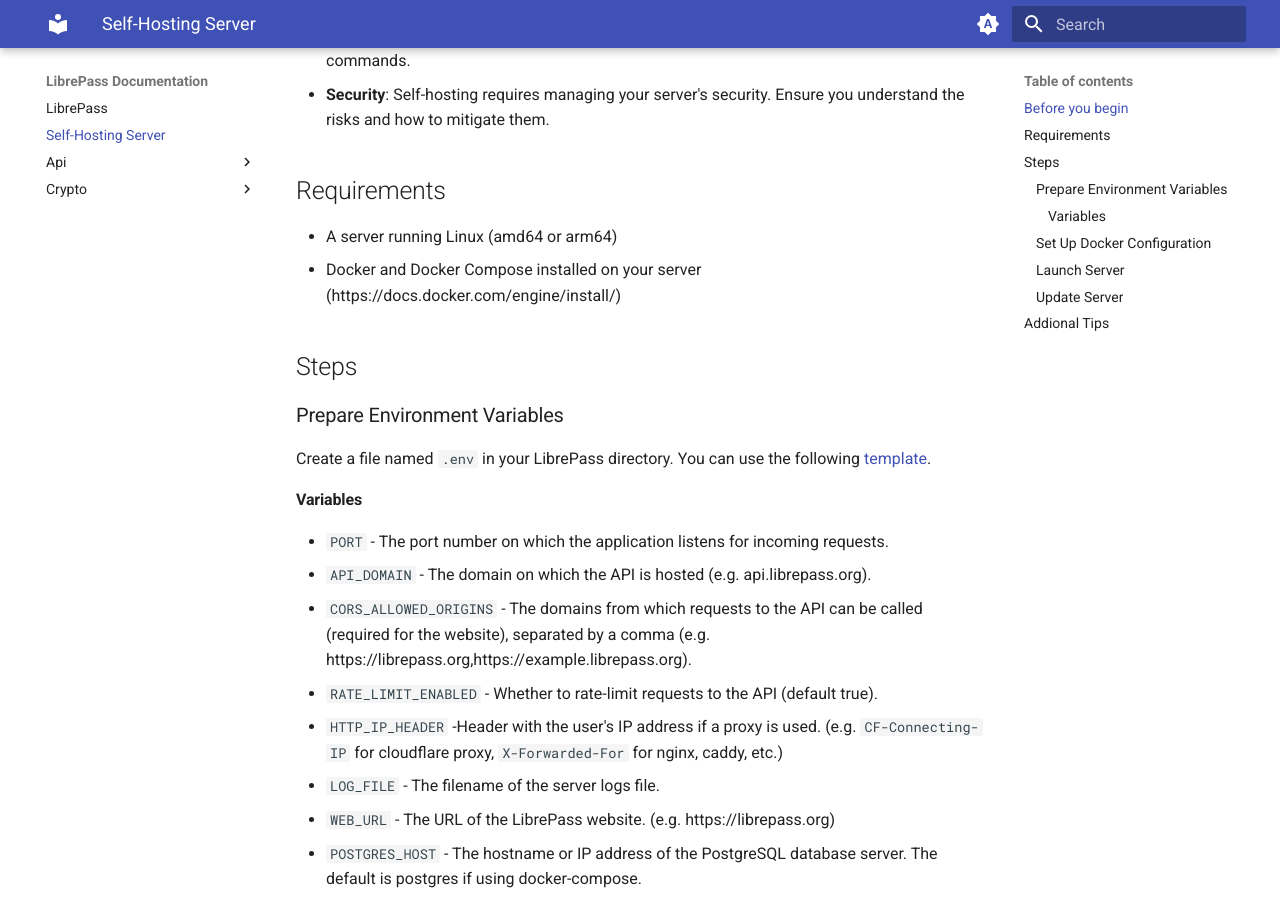
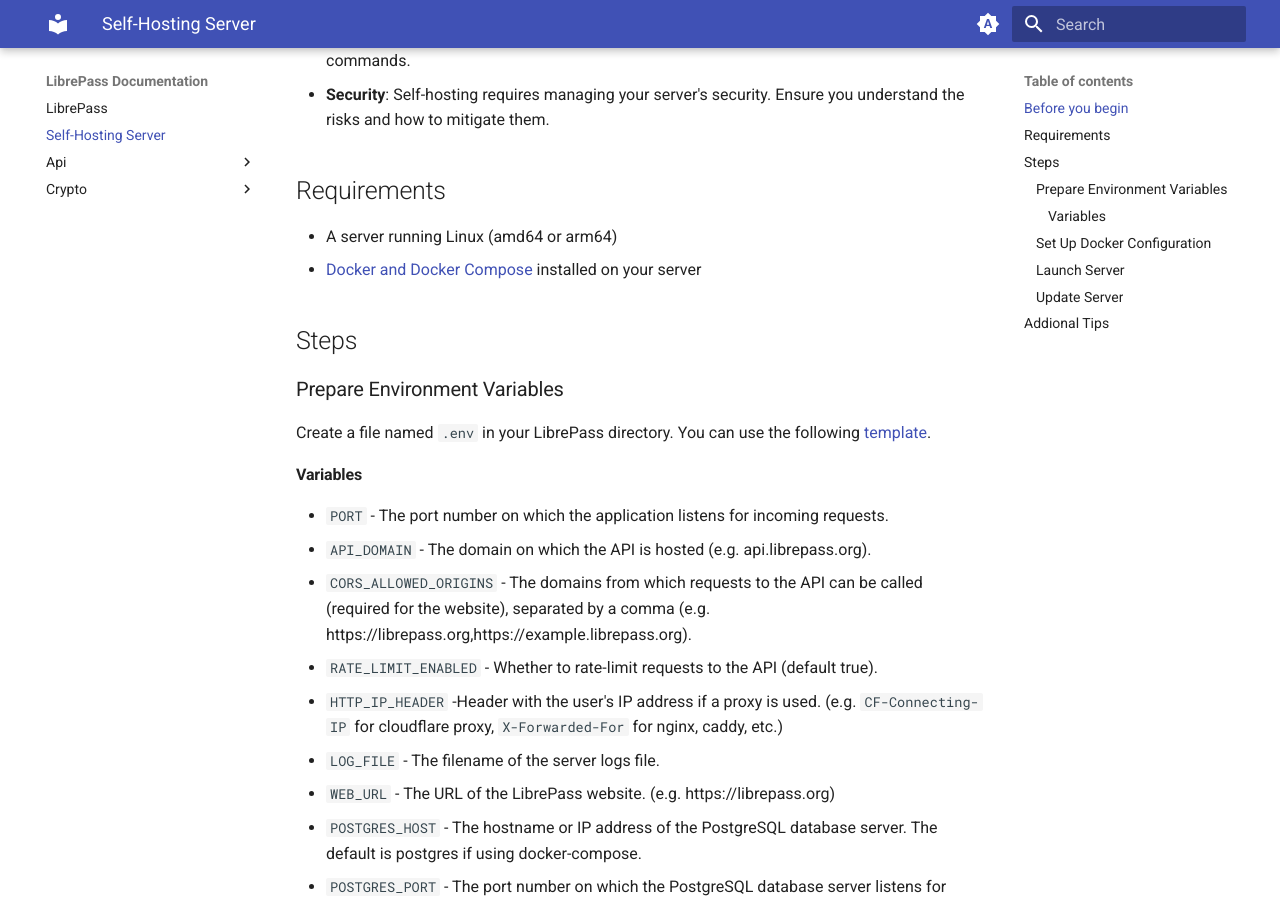
Before and after one commit to LibrePass/LibrePass-Docs, an MkDocs documentation site: the page built from docs/self-hosting.md, in a window 1280 px wide and 900 px high, scrolled down 325 px. Built offline with MkDocs 1.6.1 and Material for MkDocs 9.7.7, drawn with Linux system fonts in a browser that asks for light colours.

Commit message:
Fix link to the docker install docs

```diff
--- a/docs/self-hosting.md
+++ b/docs/self-hosting.md
@@ -12,7 +12,7 @@ This approach grants you complete privacy and eliminates dependence on third-par
 ## Requirements
 
 - A server running Linux (amd64 or arm64)
-- Docker and Docker Compose installed on your server (https://docs.docker.com/engine/install/)
+- [Docker and Docker Compose](https://docs.docker.com/engine/install/) installed on your server
 
 ## Steps
 
```
